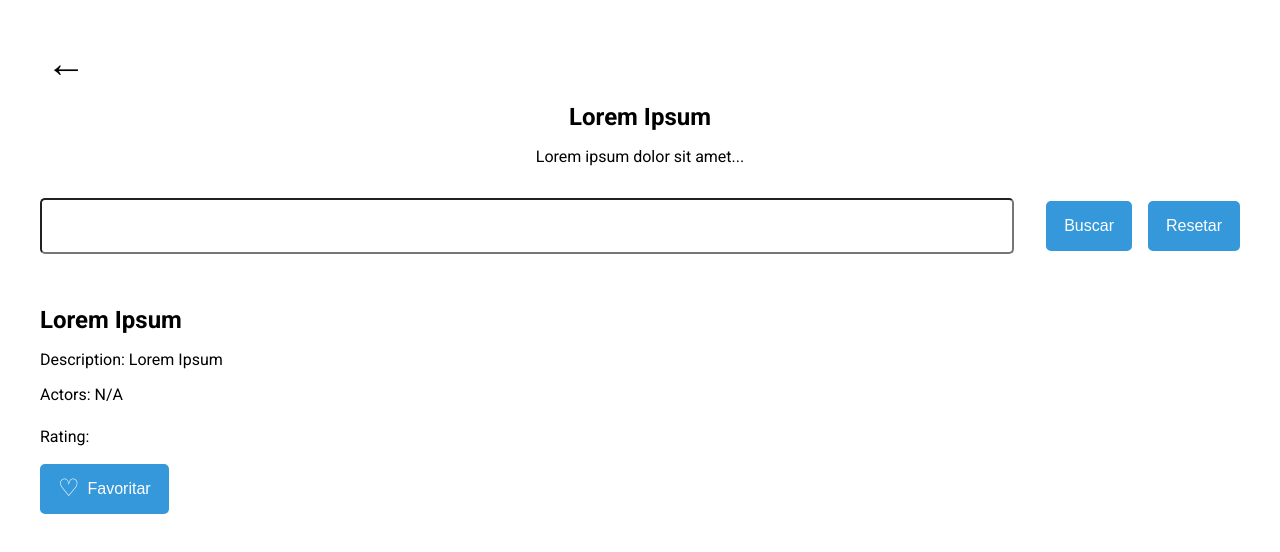
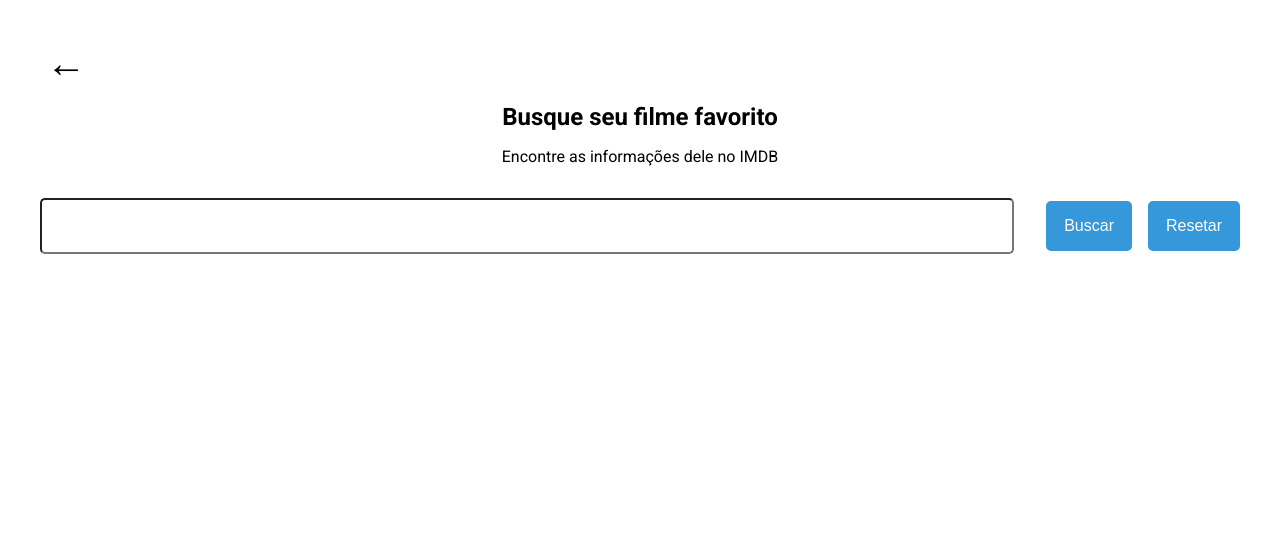
Before and after one commit to guilherme-marinho/imdb-fe, an Angular app: page /movie-search in a window 1280 px wide. Shown: the top 552 px of the page. Built offline with nearby package versions, Linux system fonts and the light colour scheme.

Commit message:
- fixing favorite button to receive favorite status

```diff
--- a/src/app/movie-search/movie-search.component.html
+++ b/src/app/movie-search/movie-search.component.html
@@ -4,19 +4,31 @@
   </button>
 
   <div class="movie-details">
-    <h1>{{ selectedMovie?.Title ? selectedMovie?.Title : "Lorem Ipsum" }}</h1>
+    <h1>
+      {{
+        selectedMovie?.Title
+          ? selectedMovie?.Title
+          : "Busque seu filme favorito"
+      }}
+    </h1>
     <p>
       {{
         selectedMovie?.Awards
           ? selectedMovie?.Awards
-          : "Lorem ipsum dolor sit amet..."
+          : "Encontre as informações dele no IMDB"
       }}
     </p>
   </div>
 
   <div class="search-bar">
     <div class="input-group">
-      <input type="text" class="form-control" [(ngModel)]="searchQuery" />
+      <input
+        #searchInput
+        type="text"
+        class="form-control"
+        [(ngModel)]="searchQuery"
+      />
+
       <div class="input-group-append">
         <button class="btn btn-primary" type="button" (click)="searchMovies()">
           Buscar
@@ -28,31 +40,37 @@
     </div>
   </div>
 
-  <div class="movie-info">
+  <div class="container movie-search-container">
+    <div *ngIf="selectedMovie && selectedMovie.Title" class="movie-info">
       <div class="row">
         <div class="col-md-8 info">
           <h2>
-          {{ selectedMovie?.Title ? selectedMovie?.Title : "Lorem Ipsum" }}
+            {{ selectedMovie?.Title }}
           </h2>
           <p>
             Description:
-          {{ selectedMovie?.Plot ? selectedMovie?.Plot : "Lorem Ipsum" }}
+            {{ selectedMovie?.Plot }}
           </p>
-        <p>
-          Actors: {{ selectedMovie?.Actors ? selectedMovie?.Actors : "N/A" }}
-        </p>
+          <p>Actors: {{ selectedMovie?.Actors }}</p>
           <p>
             Rating:
             <span class="star-rating">{{ selectedMovie?.imdbRating }}</span>
           </p>
           <button
             class="btn btn-outline-danger btn-favorite"
+            *ngIf="selectedMovie?.imdbID"
             (click)="toggleFavorite(selectedMovie?.imdbID)"
           >
             <span class="heart-icon">
-            {{ isFavorite(selectedMovie?.imdbID) ? "❤️" : "♡" }}
+              {{ selectedMovie?.favorite ? "❤️" : "♡" }}
             </span>
-          Favoritar
+            {{
+              selectedMovie?.favorite !== null
+                ? selectedMovie?.favorite
+                  ? "Desfavoritar"
+                  : "Favoritar"
+                : "Carregando..."
+            }}
           </button>
         </div>
         <div class="col-md-4 text-center poster">
@@ -66,3 +84,4 @@
       </div>
     </div>
   </div>
+</div>
--- a/src/app/movie-search/movie-search.component.ts
+++ b/src/app/movie-search/movie-search.component.ts
@@ -1,4 +1,10 @@
-import { Component, OnInit } from '@angular/core';
+import {
+  Component,
+  ElementRef,
+  OnInit,
+  ViewChild,
+  HostListener,
+} from '@angular/core';
 import { MovieService } from '../core/services/movie.service';
 import { LoadingService } from '../core/services/loading.service';
 
@@ -10,25 +16,25 @@ import { LoadingService } from '../core/services/loading.service';
 export class MovieSearchComponent implements OnInit {
   searchQuery: string = '';
   selectedMovie: any = {};
+  favoriteStatus: boolean | null = null;
+
+  @ViewChild('searchInput', { static: false }) searchInput!: ElementRef;
 
   constructor(
     private movieService: MovieService,
     private loadingService: LoadingService
   ) {}
+
   ngOnInit(): void {}
 
-  searchMovies() {
+  async searchMovies() {
     if (this.searchQuery) {
-      console.log('Search Query:', this.searchQuery);
-      this.loadingService.on();
-
       this.movieService
         .getMovieByTitle(this.searchQuery.replace(/ /g, '+'))
         .subscribe(
-          (data: any) => {
+          async (data: any) => {
             this.selectedMovie = data.data || {};
-            console.log(this.selectedMovie);
-
+            await this.loadFavoriteStatus(this.selectedMovie.imdbID);
             this.loadingService.off();
           },
           (error) => {
@@ -39,16 +45,50 @@ export class MovieSearchComponent implements OnInit {
     }
   }
 
-  toggleFavorite(imdbID: string) {
-    this.movieService.toggleMovie(imdbID, true).subscribe(() => {});
+  async loadFavoriteStatus(imdbID: string) {
+    this.movieService.checkStar(imdbID).subscribe((response: any) => {
+      this.selectedMovie.favorite = response.data === true;
+    });
+  }
+
+  async toggleFavorite(imdbID: string) {
+    this.loadingService.on();
+
+    try {
+      if (this.favoriteStatus === null) {
+        await this.loadFavoriteStatus(imdbID);
+      }
+      this.favoriteStatus = !this.favoriteStatus;
+      await this.movieService
+        .toggleMovie(imdbID, this.favoriteStatus)
+        .toPromise();
+      this.selectedMovie.favorite = this.favoriteStatus;
+      this.loadingService.off();
+    } catch (error) {
+      console.error('Error toggling favorite:', error);
+      this.loadingService.off();
+    }
   }
 
   isFavorite(imdbID: string): boolean {
-    return false;
+    return (
+      this.favoriteStatus === true && this.selectedMovie?.imdbID === imdbID
+    );
   }
 
   resetSearch() {
     this.searchQuery = '';
     this.selectedMovie = {};
+    this.favoriteStatus = null;
+  }
+
+  @HostListener('document:keydown', ['$event'])
+  handleKeyboardEvent(event: KeyboardEvent) {
+    if (
+      event.key === 'Enter' &&
+      document.activeElement === this.searchInput.nativeElement
+    ) {
+      this.searchMovies();
+    }
   }
 }
```
Lines whose indentation alone changed are shown as unchanged.
